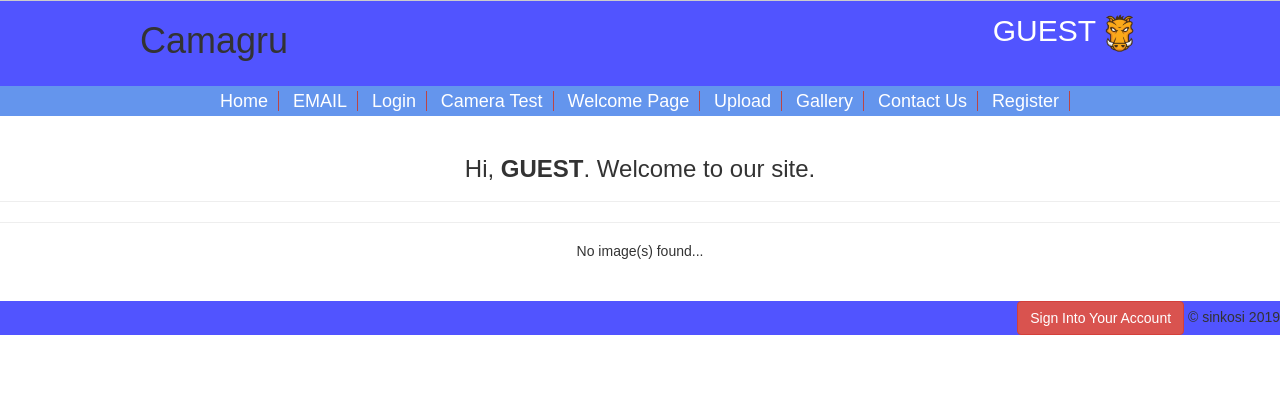
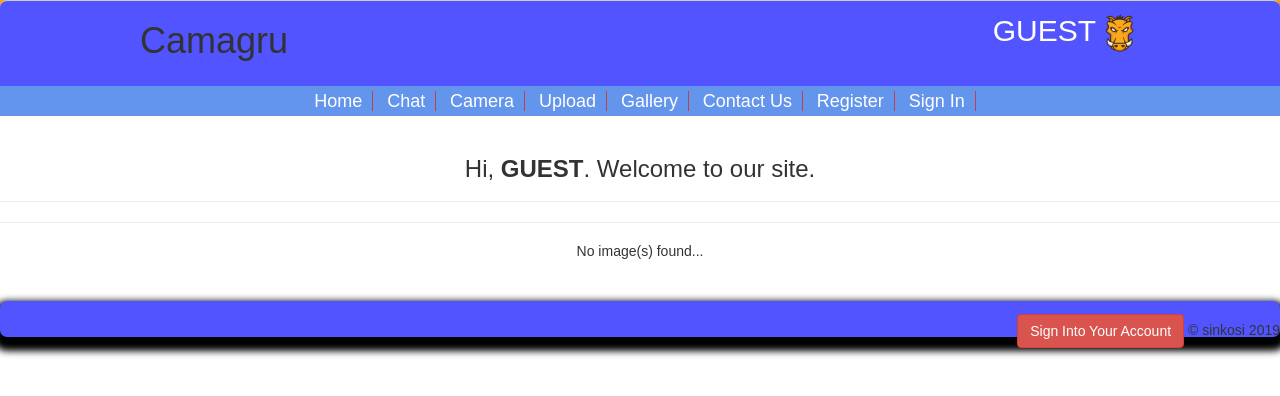
Before and after one commit to sinkosi/Camagru, a PHP site: page /Camagru/ in a window 1280 px wide. Shown: the top 396 px of the page. Run offline with PHP 8.4, Linux system fonts and the light colour scheme; data that the repository does not hold is empty; some libraries are stand-ins or nearby versions.

Commit message:
modifications

```diff
--- a/View/stylesheet.css
+++ b/View/stylesheet.css
@@ -13,11 +13,15 @@ body {
     background-color: #5154ff;
     width: 100%;
     height: 100px;
+    border-radius: .5em;
+    box-shadow: .5em .5em .5em black;
 }
 
 #menu-bar {
     width: 1000px;
     margin:0 auto;
+    border-radius: .5em;
+    box-shadow: .5em .5em .5em black;
 }
 
 h1 {
@@ -137,6 +141,11 @@ footer {
     display: block;
     background-color: #5154ff;
     text-align: right;
+    height: 36px;
+    /*margin-top: auto;*/
+    padding-top: 13px;
+    border-radius: .5em;
+    box-shadow: .0em .5em .5em .5em black;
 }
 
 #camera{
--- a/config/createTable.php
+++ b/config/createTable.php
@@ -17,6 +17,7 @@ try {
     /*password VARCHAR(255) NOT NULL,*/
     picturesource VARCHAR(255),
     verified tinyint(1) NOT NULL DEFAULT '0',
+    notifications tinyint(1) NOT NULL DEFAULT '1',
     email VARCHAR(100) NOT NULL UNIQUE,
     fullname VARCHAR(50) NOT NULL,
     surname VARCHAR(50) NOT NULL,
--- a/header.php
+++ b/header.php
@@ -1,6 +1,11 @@
 <?php
+//Decide if profile is active or needs registering
 $header_status = 'My Profile';
 $head_address = 'profile.php';
+
+//Decide if profile is logged in or if it is due to be logged out
+$log_status = 'Sign Out';
+$log_address = 'logout.php';
 
 // Initialize the session
 //session_start();
@@ -10,6 +15,8 @@ if(!isset($_SESSION["loggedin"]) || $_SESSION["loggedin"] !== true){
    $header_status = 'Register';
    $head_address = 'register.php';
    $curr_name = "GUEST";
+   $log_status = 'Sign In';
+   $log_address = 'login.php';
 }
 else{
 	$curr_name = $_SESSION["username"];
@@ -29,7 +36,6 @@ else{
 				<h1 href="index.php">Camagru</h1>
 				<div id="menu-bar-top-right">
 					<a href="profile.php"><?php echo htmlspecialchars($curr_name); ?></a>
-					<!--a href="profile.php"><?php echo htmlspecialchars($_SESSION["username"]); ?></a-->
 					<a href="profile.php"><img src="BBC Practice/images/grunt.png"></a>
 				</div>
 			</div>
@@ -37,14 +43,14 @@ else{
 			<div id="menu-bar-2-container">
 				<div id="menu-bar-2">
 					<a href="index.php">Home</a>
-					<a href="email.php">EMAIL</a>
-					<a href="login.php">Login</a>
-					<a href="camera.php">Camera Test</a>
-					<a href="#">Welcome Page</a>
+					<a href="email.php">Chat</a>
+					<a href="camera.php">Camera</a>
+					<!--a href="#">Welcome Page</a-->
 					<a href="upload.php">Upload</a>
 					<a href="gallery.php">Gallery</a>
 					<a href="contact.php">Contact Us</a>
 					<a href="<?php echo $head_address;?>"><?php echo $header_status; ?></a>
+					<a href="<?php echo $log_address;?>"><?php echo $log_status;?></a>
 				</div>
 			</div>
 		</div>
```
Also changed, not shown: config/fakePeople.php (+5 -5 lines), gallery.php (+9 -0 lines).
